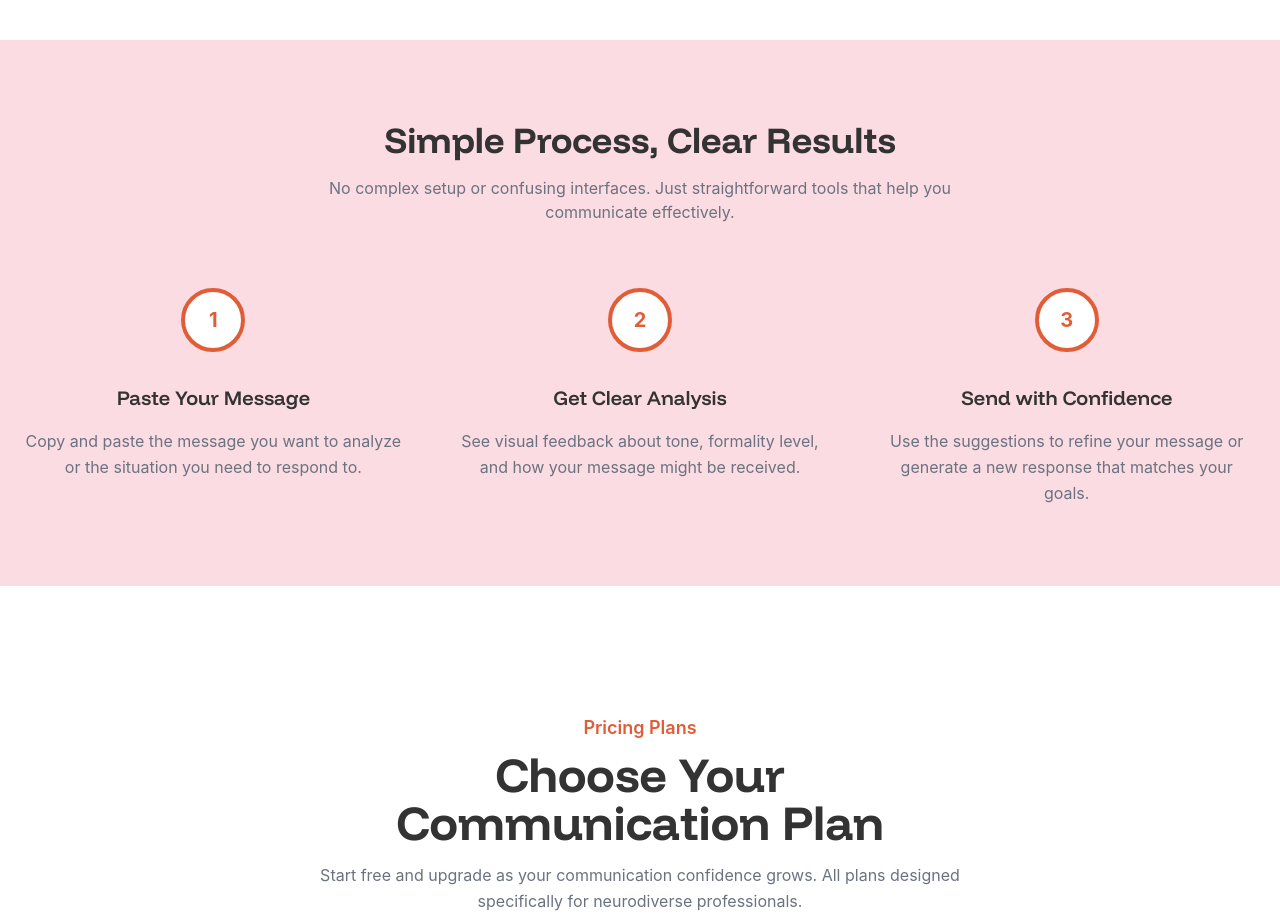
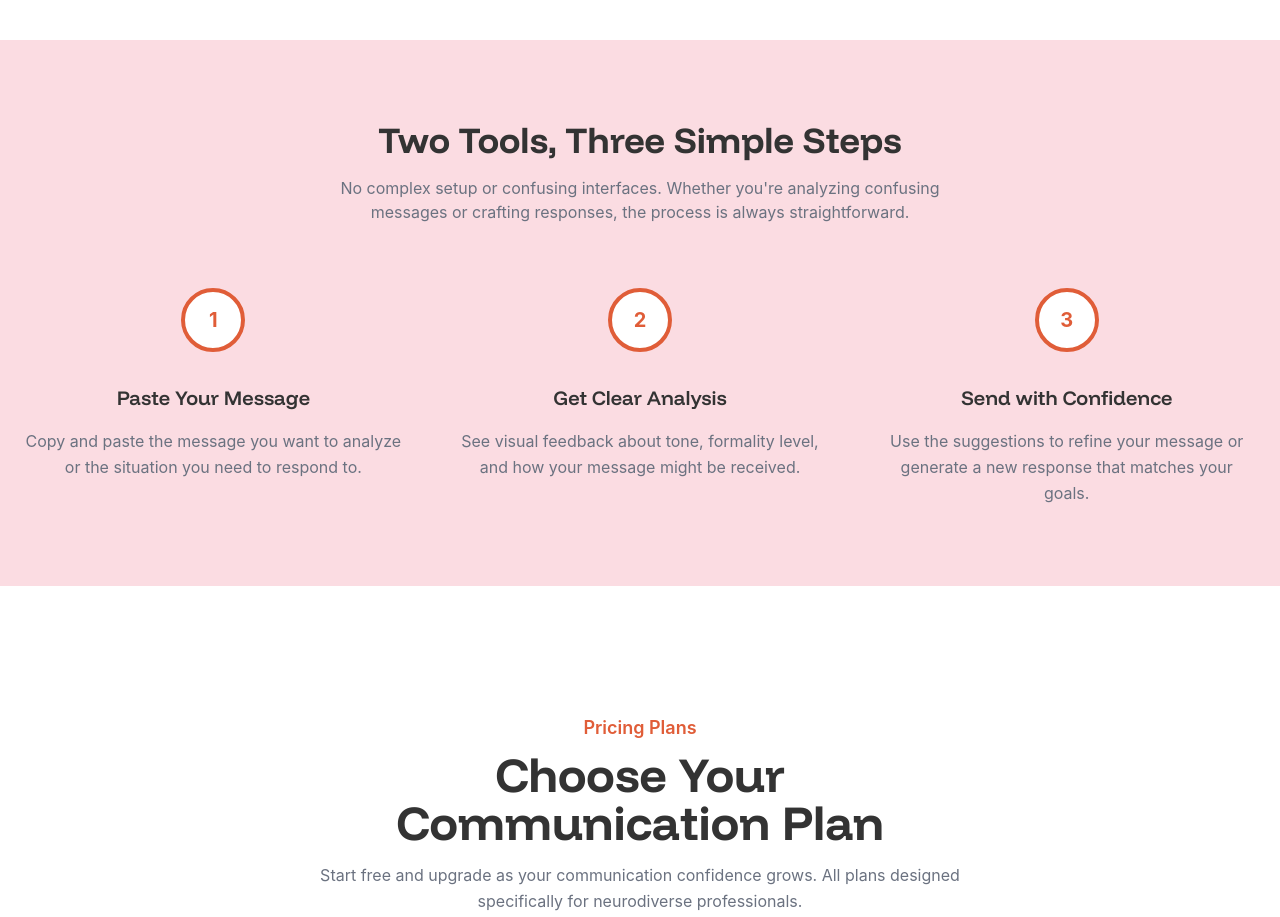
Before and after one commit to nocheerleader/neurocomms, a React (Vite) app: page / in a window 1280 px wide. Shown: the part 1400-2317 px from the top of the page. Built offline with nearby package versions, Linux system fonts and the light colour scheme; no server answers.

Commit message:
Updated HowItWorks.tsx

```diff
--- a/src/components/HowItWorks.tsx
+++ b/src/components/HowItWorks.tsx
@@ -24,11 +24,10 @@ export function HowItWorks() {
       <div className="max-w-7xl mx-auto px-6">
         <div className="text-center mb-16">
           <h3 className="text-4xl font-bold font-funnel text-foreground mb-4">
-            Simple Process, Clear Results
+            Two Tools, Three Simple Steps
           </h3>
           <p className="text-base text-muted-foreground max-w-2xl mx-auto">
-            No complex setup or confusing interfaces. Just straightforward tools
-            that help you communicate effectively.
+            No complex setup or confusing interfaces. Whether you're analyzing confusing messages or crafting responses, the process is always straightforward.
           </p>
         </div>
 
```
